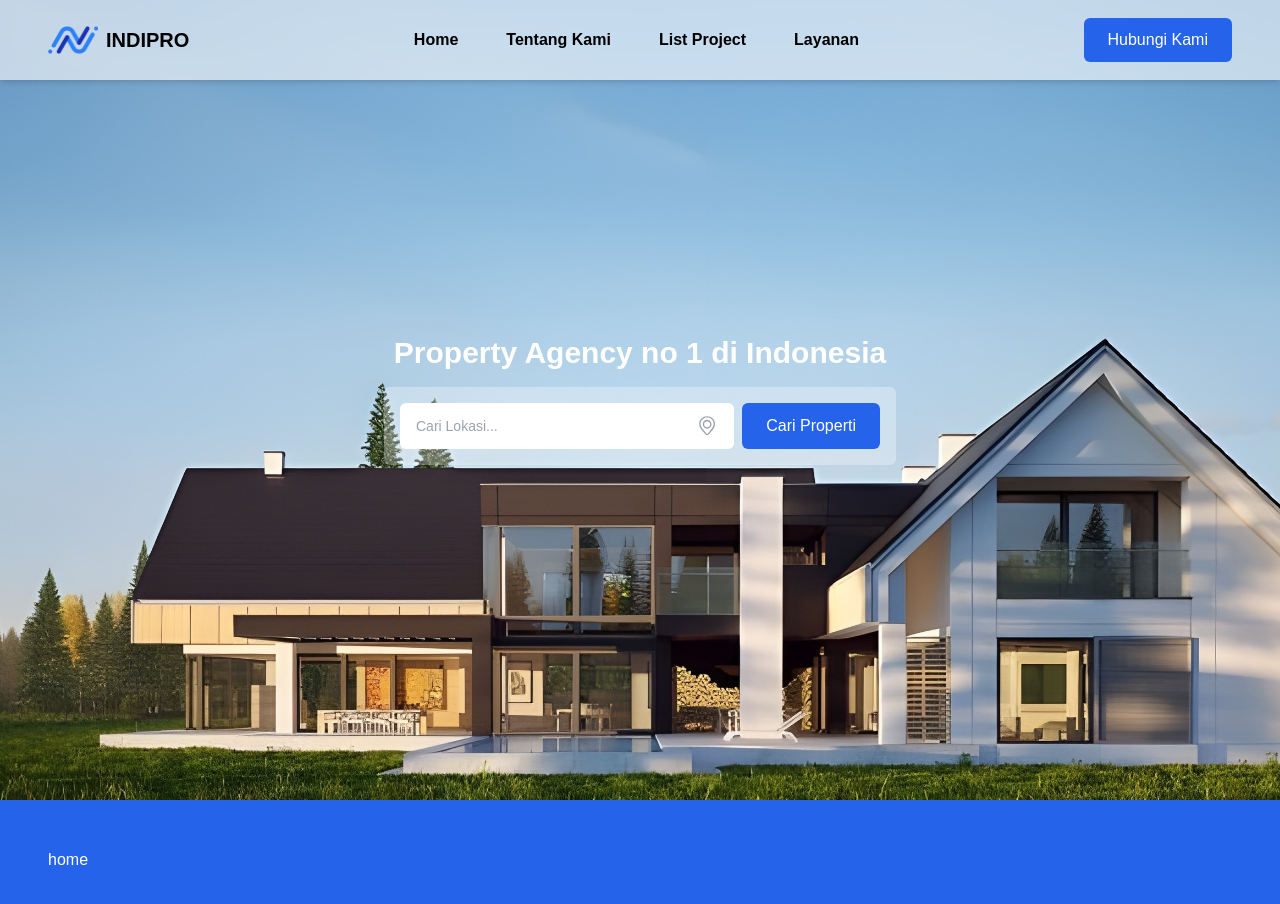
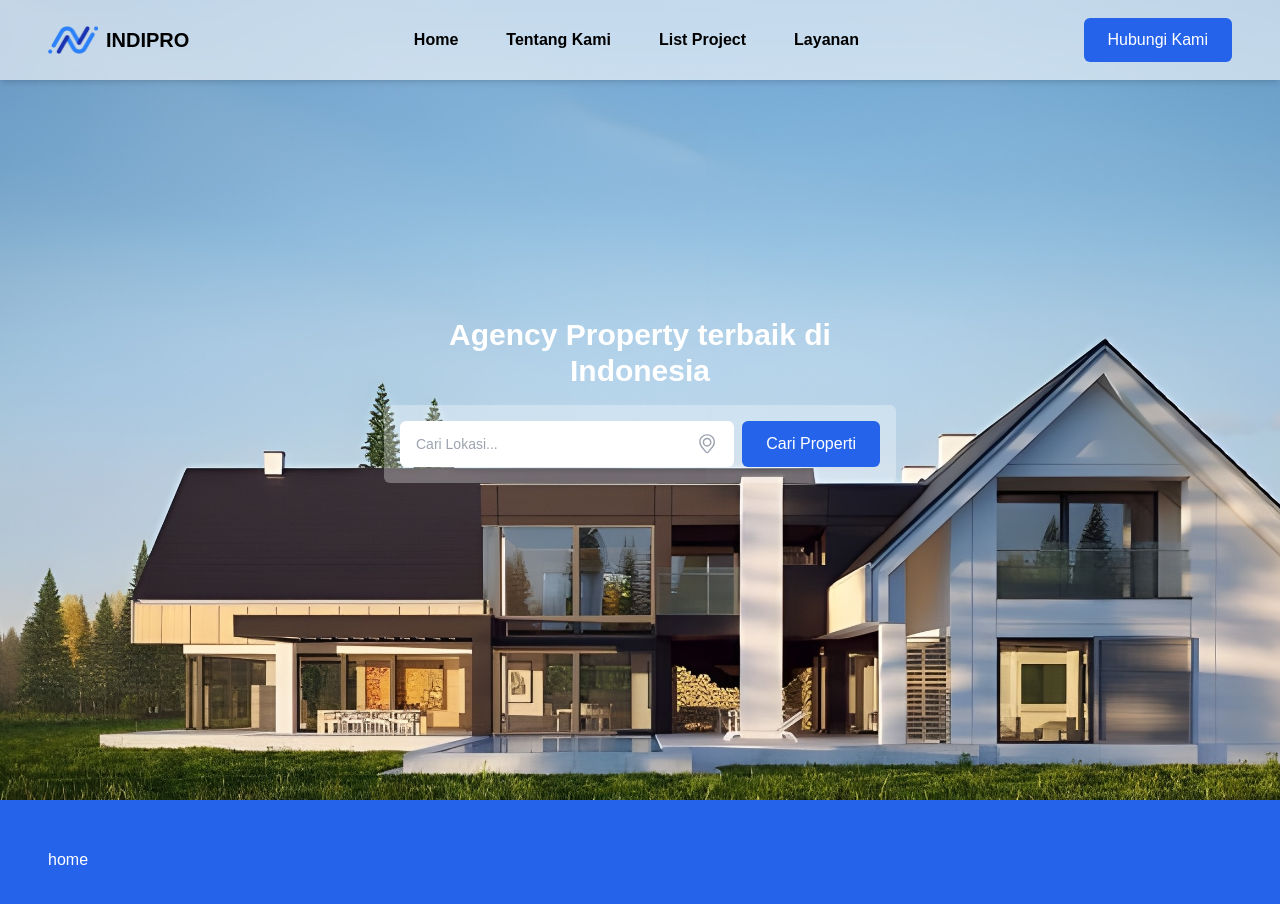
Before and after one commit to purplereborn/indipro-web, a Next.js app: page / in a window 1280 px wide. Shown: the top 904 px of the page. Built offline with nearby package versions, Linux system fonts and the light colour scheme.

Commit message:
avoid auto focus on text input

```diff
--- a/app/page.tsx
+++ b/app/page.tsx
@@ -3,12 +3,13 @@ export default function page() {
     <>
       <div className="px-4 lg:px-[30%] bg-center bg-cover bg-[url(../public/image/IMG_home.jpeg)] h-screen flex flex-col items-center justify-center space-y-4  p-12">
         <div className="text-3xl text-white font-semibold text-shad text-center">
-          Property Agency no 1 di Indonesia
+          Agency Property terbaik di Indonesia
         </div>
         <div className="w-full flex flex-row space-x-2 bg-white bg-opacity-30 p-4 rounded-md">
           <div className="flex-1 flex bg-white px-4 py-3 rounded-md border-gray-600 overflow-hidden font-[sans-serif]">
             <input
-              type="email"
+              tabIndex={-1}
+              type="text"
               placeholder="Cari Lokasi..."
               className="w-full outline-none bg-transparent text-gray-600 text-sm"
             />
```
